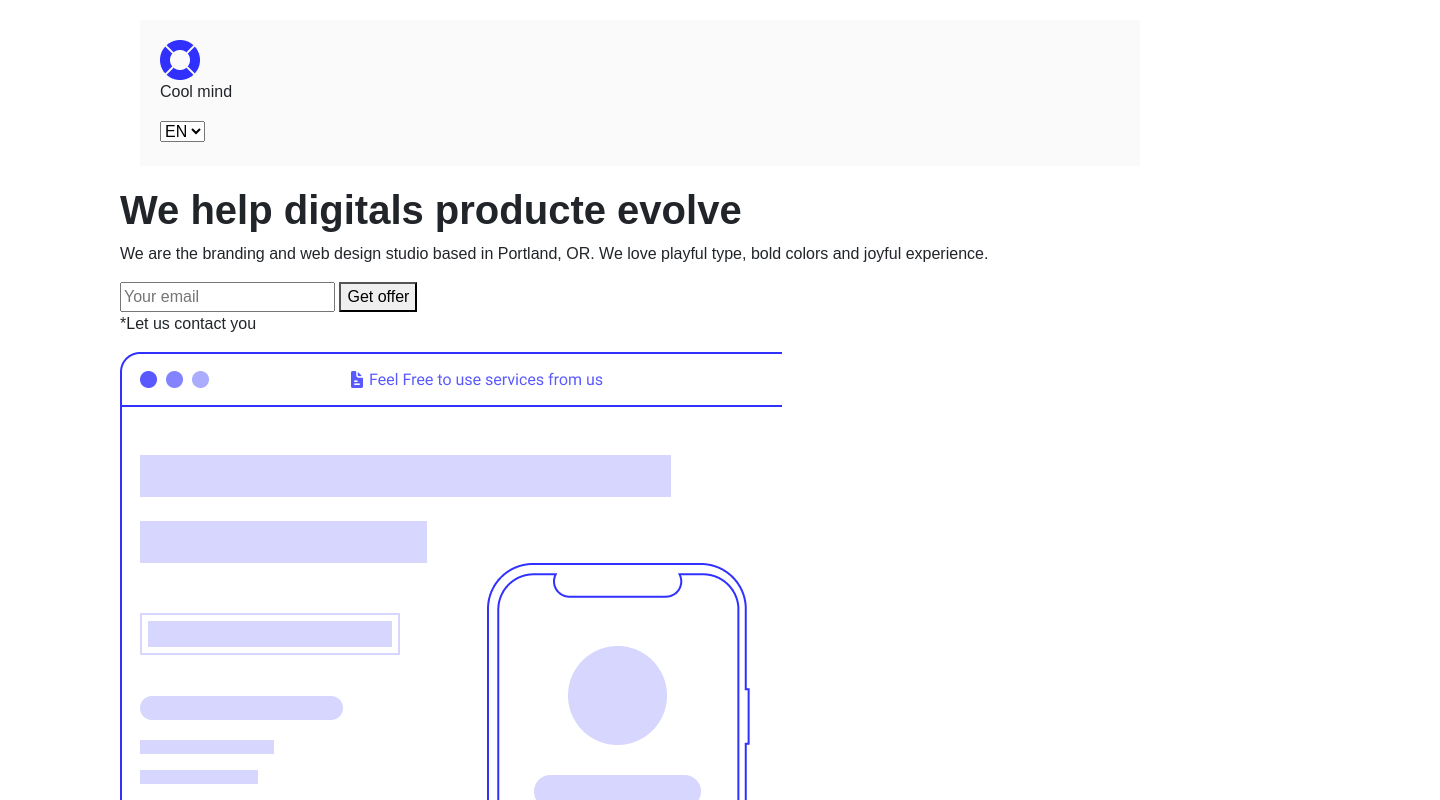
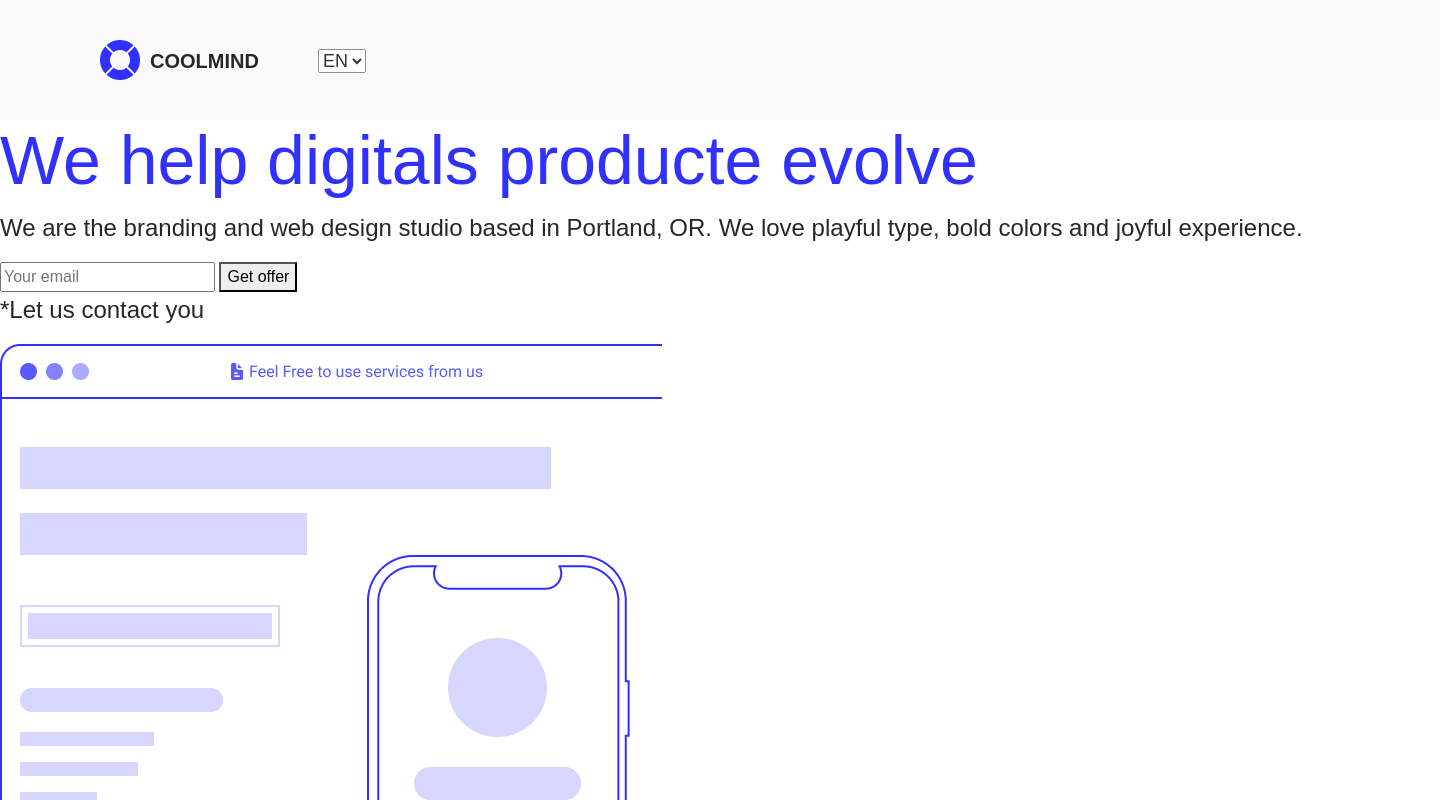
Before and after one commit to KlodB-K/cool-mind, a website built with webpack: page src/index.html in a window 1280 px wide. Shown: the top 800 px of the page, 1440 px wide, since content can reach past the window. Built offline with nearby package versions, Linux system fonts and the light colour scheme.

Commit message:
Sections style: header, hero-page and special

```diff
--- a/src/index.html
+++ b/src/index.html
@@ -15,7 +15,7 @@
   <div class="header">
     <div class="logo">
       <img src="img/Subtract.png">
-      <p>Cool mind</p>
+      <p>Coolmind</p>
     </div>
     <div class="language">
       <select>
--- a/src/styles/styles.scss
+++ b/src/styles/styles.scss
@@ -6,41 +6,77 @@ $blue: #3030ff;
 }
 
 body {
-  font-family: "Acumin Pro", sans-serif;
-  background-position: center;
-  margin: 0 120px;
-  padding: 0;
+  font-family: sans-serif;
+  width: 1440px;
+  margin: auto;
 }
 
-.select {
-  border: transparent;
-  background-color: transparent;
-  margin: 15px;
+p {
+  font-size: 24px;
+  color: #272727;
 }
 
 h1 {
-  font-weight: bold;
+  font-size: 68px;
+  color: #3030ff;
 }
 
-li {
-  list-style-type: none;
+h2 {
+  font-size: 40px;
+  color: black;
 }
 
+/*
+-----Header Menu-----
+*/
+
 .header {
-  display: block;
-  background-color: $light-grey;
-  height: 146px;
-  margin: 20px;
-  padding: 20px 0 0 20px;
+  position: relative;
+  width: 100%;
+  height: 120px;
+  background: #fafafa;
+}
+
+.logo {
+  position: absolute;
+  width: 40px;
+  height: 40px;
+  left: 100px;
+  top: 40px;
+  display: flex;
+}
+
+.logo p {
+  position: absolute;
+  width: 108px;
+  height: 23px;
+  left: 50px;
+  top: 10px;
+  display: flex;
+  text-transform: uppercase;
+  font-weight: bold;
+  font-size: 20px;
+  line-height: 23px;
+  align-items: center;
+  color: #272727;
+}
+
+.language {
+  position: absolute;
+  width: 24px;
+  height: 21px;
+  left: 318px;
+  top: 50px;
+  font-size: 18px;
+  line-height: 21px;
+  display: flex;
+  align-items: center;
+  color: #272727;
+  opacity: 0.8;
 }
 
 .list li {
   text-transform: uppercase;
-}
-
-.header img {
-  display: block;
-  size: 50%;
 }
 
 .expertise {
```
Also changed, not shown: src/img/DavidAninowsky.png (deleted), src/img/DavidGucker.jpg (deleted), src/img/DavidGucker.png (deleted), src/img/Frame 3.png (deleted), src/img/Group 1056.png (deleted), src/img/Icon-Menu.png (added).
